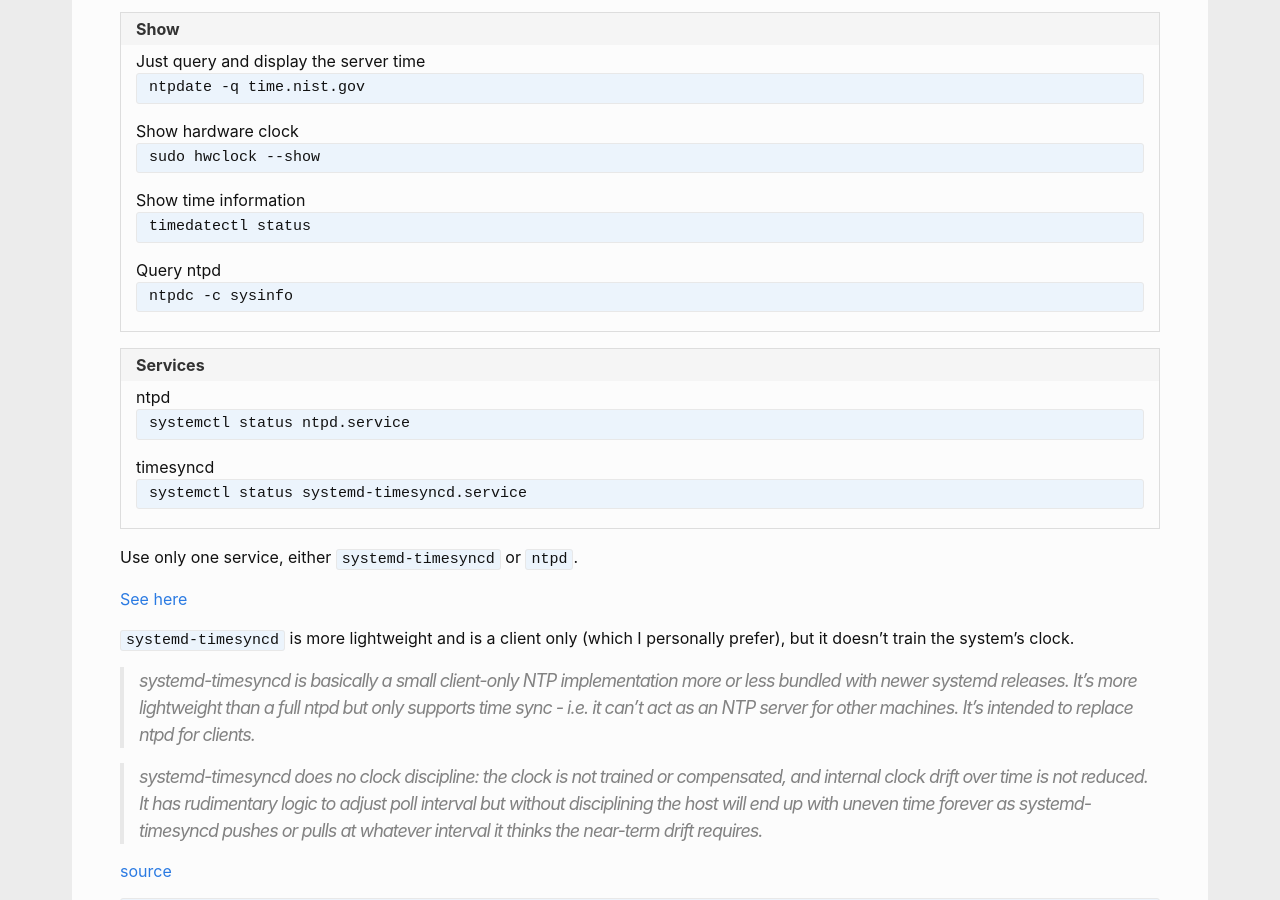
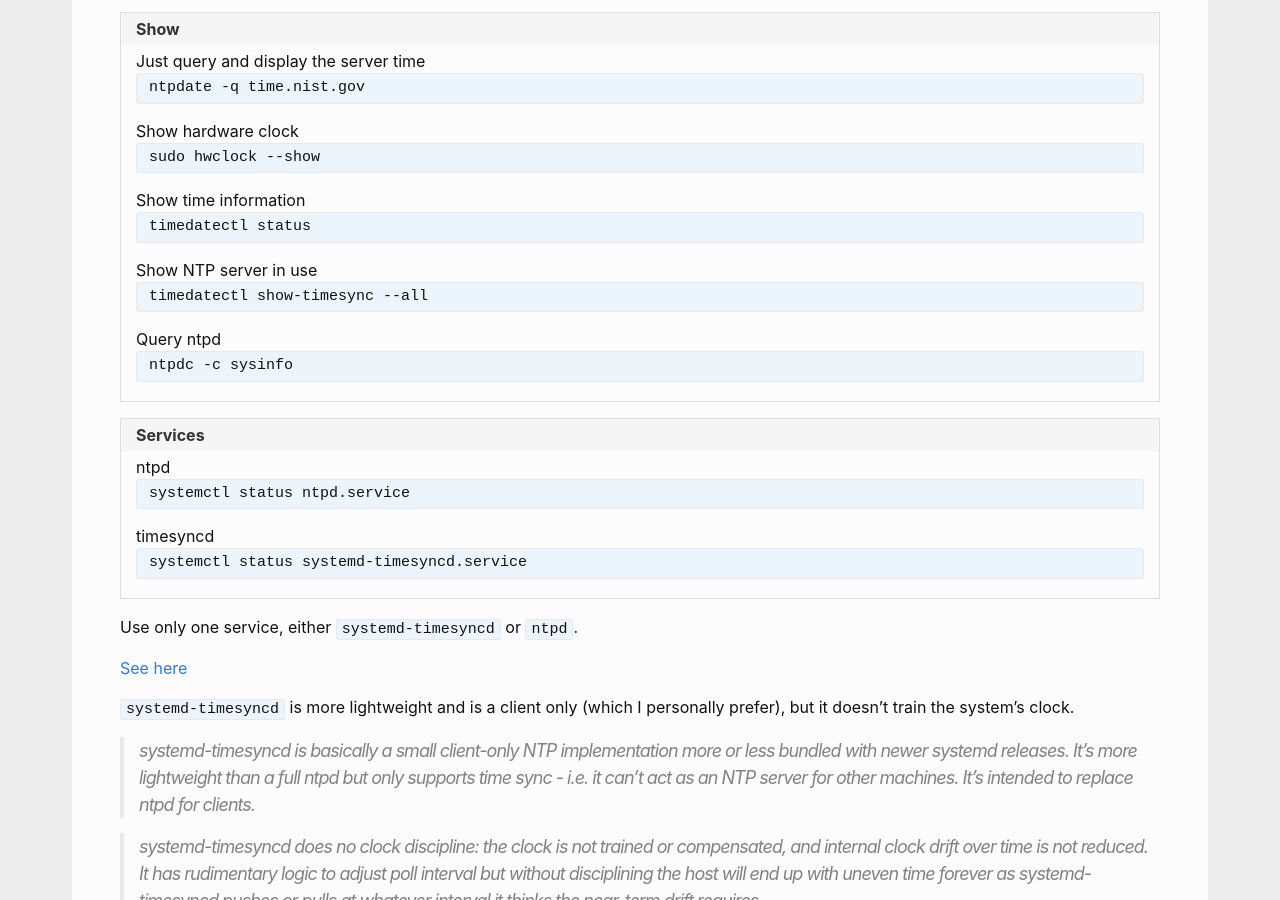
Before and after one commit to andreas-mausch/cheatsheets, a Jekyll site: the page built from _cheatsheets/ntp.md, in a window 1280 px wide and 900 px high, scrolled down 390 px. Built offline with Jekyll 4.4.1, drawn with Linux system fonts in a browser that asks for light colours.

Commit message:
Show NTP server in use

```diff
--- a/_cheatsheets/ntp.md
+++ b/_cheatsheets/ntp.md
@@ -12,6 +12,7 @@ section:
       Just query and display the server time: ntpdate -q time.nist.gov
       Show hardware clock: sudo hwclock --show
       Show time information: timedatectl status
+      Show NTP server in use: timedatectl show-timesync --all
       Query ntpd: ntpdc -c sysinfo
   - name: Services
     commands:
```
